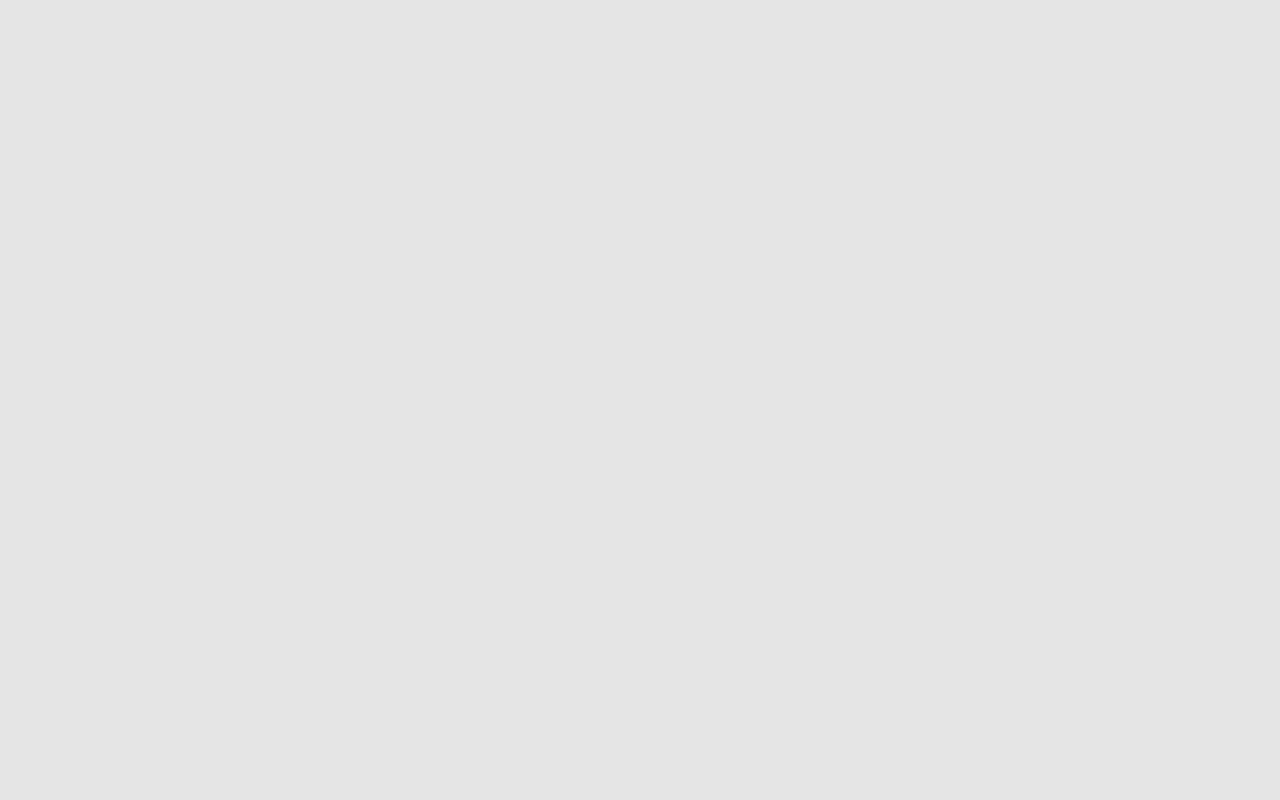
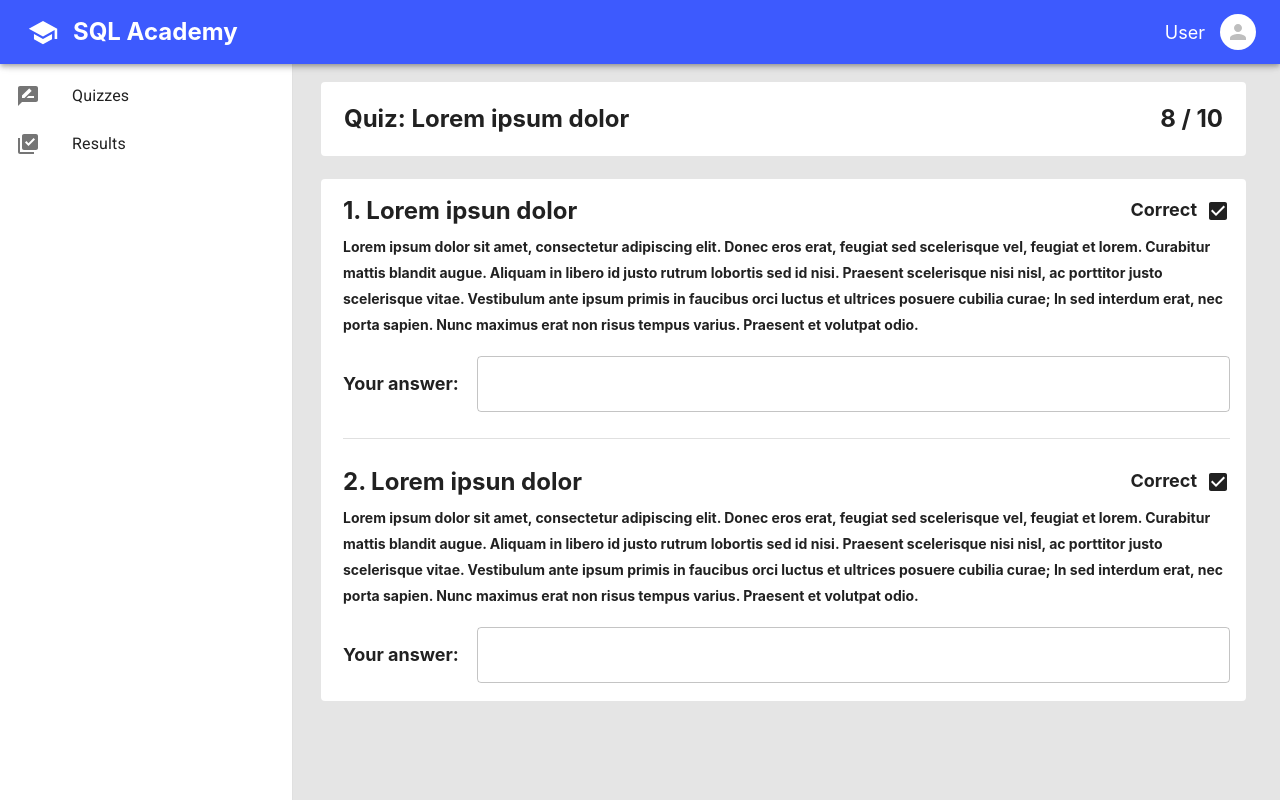
Before and after one commit to maksim-krih/SQLAcademy, a React (Create React App) app: page /result in a window 1280 px wide. Built offline with nearby package versions, Linux system fonts and the light colour scheme.

Commit message:
Add result page

```diff
--- a/src/pages/passing/index.tsx
+++ b/src/pages/passing/index.tsx
@@ -3,9 +3,6 @@ import { makeStyles, Paper, Divider, TextField } from '@material-ui/core';
 import { Button } from '../../components';
 
 const useStyles = makeStyles({
-  root: {
-
-  },
   quizTitleContainer: {
     display: "flex",
     justifyContent: "space-between",
@@ -43,8 +40,7 @@ const useStyles = makeStyles({
     display: "flex"
   },
   taskBodyVerticalDivider: {
-    margin: "-46px 21px 0 10px",
-    width: 0.5
+    margin: "-46px 21px 0 10px"
   },
   taskInput: {
     marginBottom: 38
@@ -64,14 +60,19 @@ const useStyles = makeStyles({
   },
   taskCompletion: {
     width: "100%"
+  },
+  taskDivider: {
+    marginBottom: 22,
+    marginTop: 14,
   }
 });
 
 const Passing = () => {
   const classes = useStyles();
+  const tasks = [1, 2];
 
   return (
-    <div className={classes.root}>
+    <div>
       <Paper elevation={0} className={classes.quizTitleContainer}>
         <div className={classes.quizTitle}>
           Quiz: Lorem ipsum dolor
@@ -79,9 +80,11 @@ const Passing = () => {
         <Button>Submit</Button>
       </Paper>
       <Paper elevation={0} className={classes.taskContainer}>
+        {tasks.map((x, i) => (
+          <div>
             <div className={classes.taskTitleContainer}>
               <div className={classes.taskTitle}>
-            1. Lorem ipsun dolor
+                {x}. Lorem ipsun dolor
               </div>
               <Button>Run</Button>
             </div>
@@ -150,6 +153,12 @@ const Passing = () => {
                 </table>
               </div>
             </div>
+            <Divider
+              className={classes.taskDivider}
+              hidden={tasks.length - 1 === i}
+            />
+          </div>
+        ))}
       </Paper>
     </div>
   );
--- /dev/null
+++ b/src/pages/result/index.tsx
@@ -0,0 +1,124 @@
+import React from 'react';
+import { makeStyles, Paper, Divider, TextField } from '@material-ui/core';
+import CheckBoxIcon from '@material-ui/icons/CheckBox';
+import IndeterminateCheckBoxIcon from '@material-ui/icons/IndeterminateCheckBox';
+
+const useStyles = makeStyles({
+  quizTitle: {
+    display: "flex",
+    justifyContent: "space-between",
+    alignItems: "center",
+    padding: 23,
+    marginBottom: 23,
+    fontWeight: "bold",
+    fontSize: 24,
+    lineHeight: "28px"
+  },
+  taskTitle: {
+    fontWeight: "bold",
+    fontSize: 24,
+    lineHeight: "28px"
+  },
+  taskTitleContainer: {
+    display: "flex",
+    justifyContent: "space-between",
+    alignItems: "center",
+    marginBottom: 9
+  },
+  taskContainer: {
+    padding: "18px 16px 18px 22px"
+  },
+  taskDescription: {
+    fontWeight: "bold",
+    fontSize: 14,
+    lineHeight: "26px",
+    marginBottom: 18
+  },
+  taskCompletion: {
+    width: "100%",
+    display: "flex"
+  },
+  taskCompletionText: {
+    fontWeight: "bold",
+    fontSize: 18,
+    lineHeight: "21px",
+    whiteSpace: "nowrap",
+    marginRight: 18,
+    marginTop: 17
+  },
+  taskDivider: {
+    marginBottom: 29,
+    marginTop: 26,
+  },
+  taskResultContainer: {
+    display: "flex"
+  },
+  taskResult: {
+    fontWeight: "bold",
+    fontSize: 18,
+    lineHeight: "21px",
+    marginRight: 9,
+  }
+});
+
+const Result = () => {
+  const classes = useStyles();
+  const tasks = [1, 2];
+
+  return (
+    <div>
+      <Paper elevation={0} className={classes.quizTitle}>
+        <div>
+          Quiz: Lorem ipsum dolor
+        </div>
+        <div>
+          8 / 10
+        </div>
+      </Paper>
+      <Paper elevation={0} className={classes.taskContainer}>
+        {tasks.map((x, i) => (
+          <div>
+            <div className={classes.taskTitleContainer}>
+              <div className={classes.taskTitle}>
+                {x}. Lorem ipsun dolor
+              </div>
+              <div className={classes.taskResultContainer}>
+                <div className={classes.taskResult}>
+                  Correct
+                </div>
+                <CheckBoxIcon />
+                {/* <IndeterminateCheckBoxIcon /> */}
+              </div>
+            </div>
+            <div className={classes.taskDescription}>
+              Lorem ipsum dolor sit amet, consectetur adipiscing elit.
+              Donec eros erat, feugiat sed scelerisque vel, feugiat et lorem.
+              Curabitur mattis blandit augue. Aliquam in libero id justo
+              rutrum lobortis sed id nisi. Praesent scelerisque nisi nisl,
+              ac porttitor justo scelerisque vitae. Vestibulum ante ipsum
+              primis in faucibus orci luctus et ultrices posuere cubilia
+              curae; In sed interdum erat, nec porta sapien. Nunc maximus
+              erat non risus tempus varius. Praesent et volutpat odio.
+              </div>
+            <div className={classes.taskCompletion}>
+              <div className={classes.taskCompletionText}>
+                Your answer:
+            </div>
+              <TextField
+                multiline
+                fullWidth
+                variant="outlined"
+              />
+            </div>
+            <Divider
+              className={classes.taskDivider}
+              hidden={tasks.length - 1 === i}
+            />
+          </div>
+        ))}
+      </Paper>
+    </div>
+  );
+}
+
+export default Result;
--- a/src/router.tsx
+++ b/src/router.tsx
@@ -6,6 +6,7 @@ import {
 } from "react-router-dom";
 import Login from "./pages/login";
 import Passing from "./pages/passing";
+import Result from "./pages/result";
 import { Layout } from "./components";
 import { withLayout } from "./hocs";
 
@@ -14,7 +15,7 @@ const Router = () => {
     <BrowserRouter>
       <Switch>
         <Route path="/passing" exact component={withLayout(Passing)} />
-        <Route path="/summary" exact component={Layout} />
+        <Route path="/result" exact component={withLayout(Result)} />
         <Route path="/quizzes" exact component={Layout} />
         <Route path="/quizzes/create" exact component={Layout} />
         <Route path="/results" exact component={Layout} />
```
Lines whose indentation alone changed are shown as unchanged.
